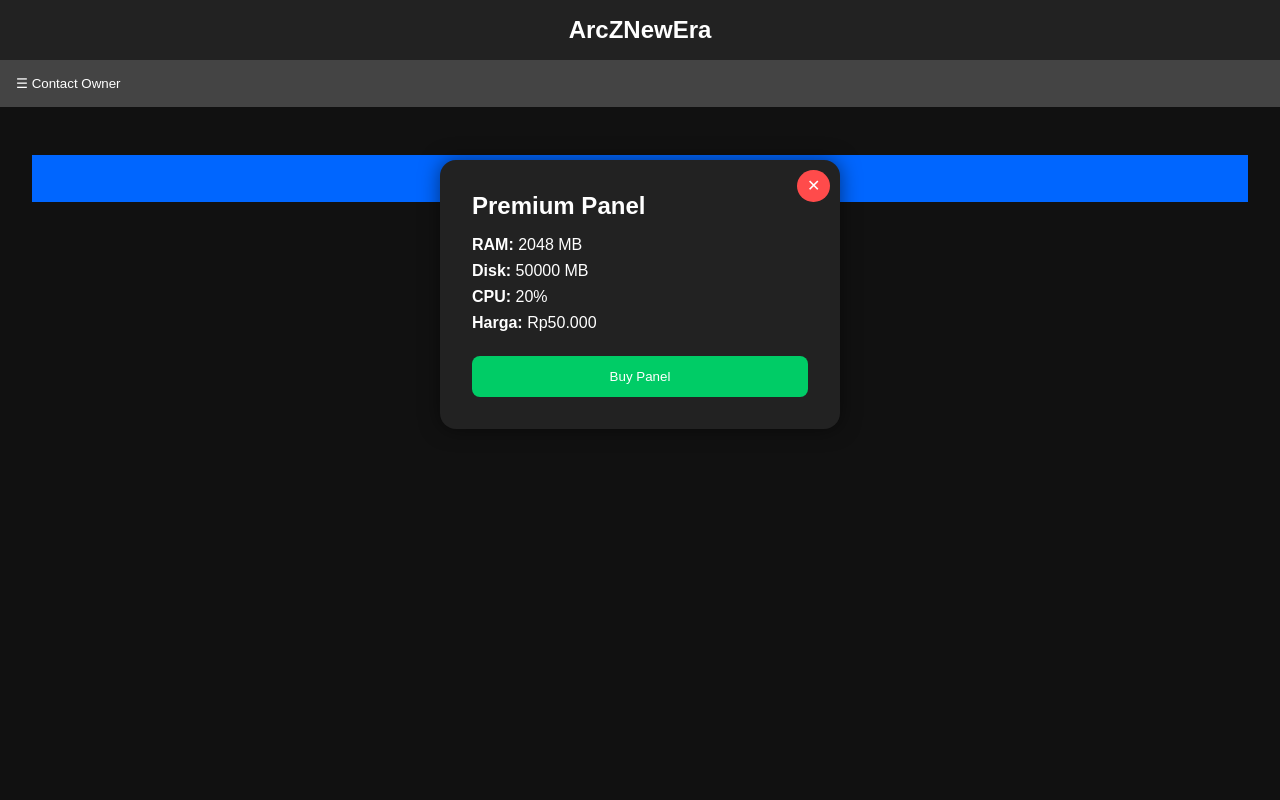
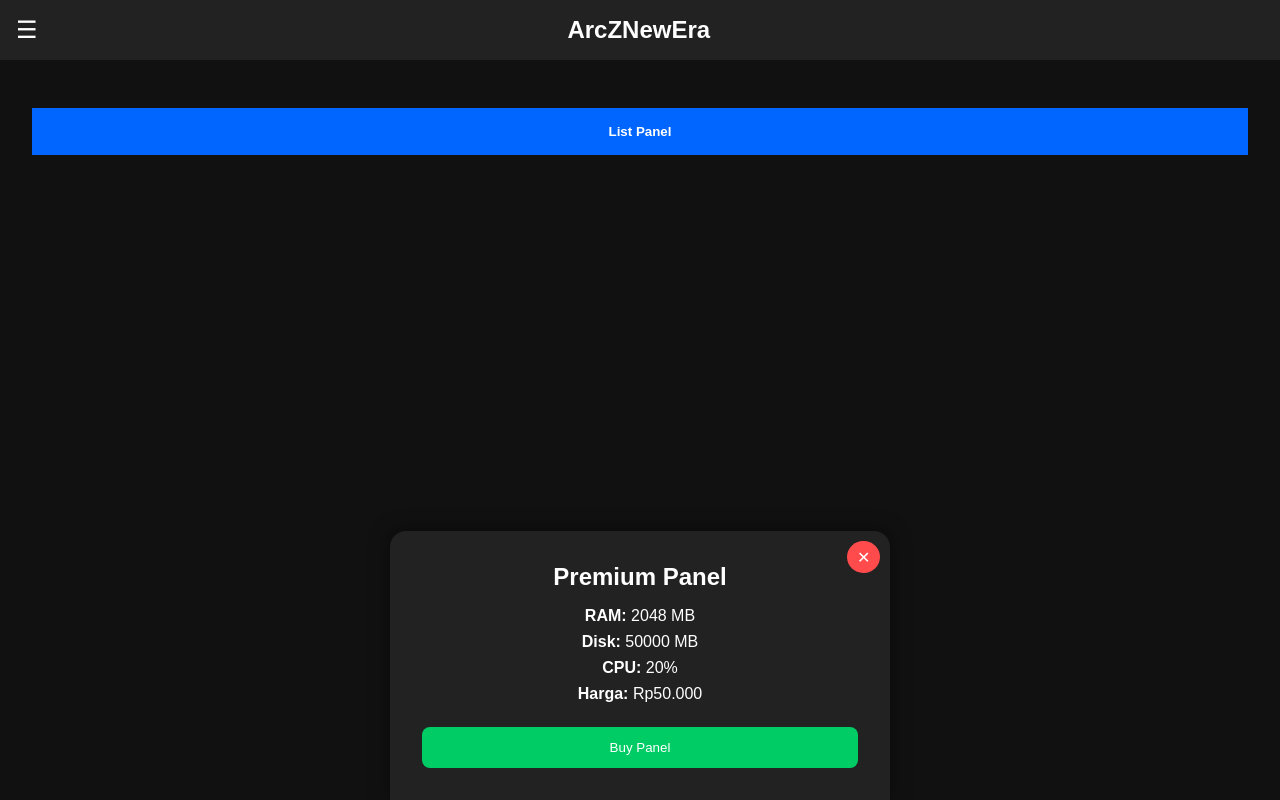
Before and after one commit to ArcZ0911/web, a plain HTML site: page index.html in a window 1280 px wide. Both pictures are taken after a click on the button "List Panel". Drawn offline with Linux system fonts and the light colour scheme.

Commit message:
Update index.html

```diff
--- a/index.html
+++ b/index.html
@@ -21,19 +21,25 @@
     header {
       background: #222;
       padding: 1rem;
-      text-align: center;
-      font-size: 1.5rem;
-      font-weight: bold;
+      display: flex;
+      align-items: center;
+      justify-content: space-between;
     }
 
-    .open-sidebar {
-      padding: 1rem;
-      background: #444;
+    .menu-icon {
+      font-size: 1.5rem;
+      background: none;
       border: none;
       color: white;
       cursor: pointer;
-      width: 100%;
-      text-align: left;
+    }
+
+    .title {
+      font-size: 1.5rem;
+      font-weight: bold;
+      flex-grow: 1;
+      text-align: center;
+      margin-right: 1.5rem;
     }
 
     .sidebar {
@@ -102,29 +108,31 @@
 
     .popup {
       position: fixed;
-      top: -100%;
+      bottom: -100%;
       left: 50%;
       transform: translateX(-50%);
       background: #222;
       padding: 2rem;
-      border-radius: 1rem;
+      border-radius: 1rem 1rem 0 0;
       box-shadow: 0 0 20px rgba(0,0,0,0.5);
-      transition: top 0.4s ease;
+      transition: bottom 0.4s ease;
       z-index: 200;
-      width: 80%;
-      max-width: 400px;
+      width: 100%;
+      max-width: 500px;
     }
 
     .popup.active {
-      top: 20%;
+      bottom: 0;
     }
 
     .popup h2 {
       margin-bottom: 1rem;
+      text-align: center;
     }
 
     .popup p {
       margin: 0.5rem 0;
+      text-align: center;
     }
 
     .popup .buy-button {
@@ -154,9 +162,10 @@
 </head>
 <body>
 
-<header>ArcZNewEra</header>
-
-<button class="open-sidebar" onclick="toggleSidebar(true)">☰ Contact Owner</button>
+<header>
+  <button class="menu-icon" onclick="toggleSidebar(true)">☰</button>
+  <div class="title">ArcZNewEra</div>
+</header>
 
 <div class="sidebar" id="sidebar">
   <h2>Contact Owner</h2>
```
